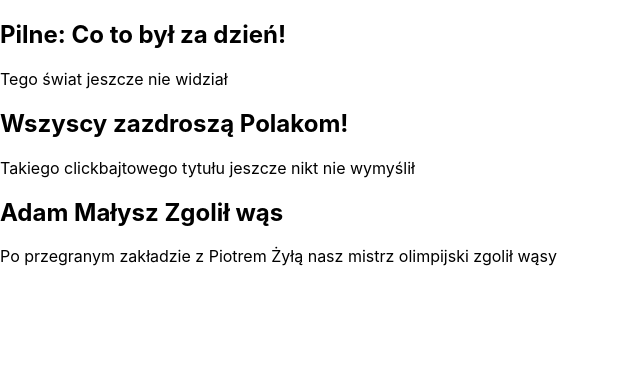
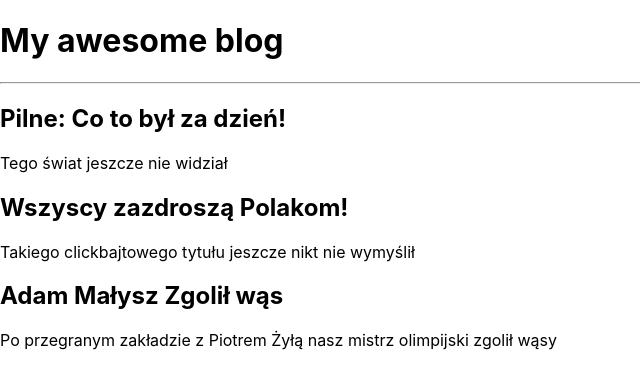
Before and after one commit to patrykomiotek/ocd-workshops, a React (Create React App) app: page / in a window 1280 px wide. Shown: the top 388 px of the page, without its empty margins (0-640 px from the left). Built offline with nearby package versions, Linux system fonts and the light colour scheme.

Commit message:
BlogTile component

```diff
--- a/src/components/Blog/Blog.jsx
+++ b/src/components/Blog/Blog.jsx
@@ -10,15 +10,23 @@ const posts = [
 // const func = () => {
 //   return { a: 5 };
 // };
+function BlogTile(props) {
+  const { post } = props;
+  return (
+    <div>
+      <h2>{post.title}</h2>
+      <p>{post.intro}</p>
+    </div>
+  );
+}
 
 function Blog() {
   return (
     <div>
+      <h1>My awesome blog</h1>
+      <hr />
       {posts.map((elem) => (
-        <div key={elem.id}>
-          <h2>{elem.title}</h2>
-          <p>{elem.intro}</p>
-        </div>
+        <BlogTile key={elem.id} post={elem} />
       ))}
     </div>
   );
```
